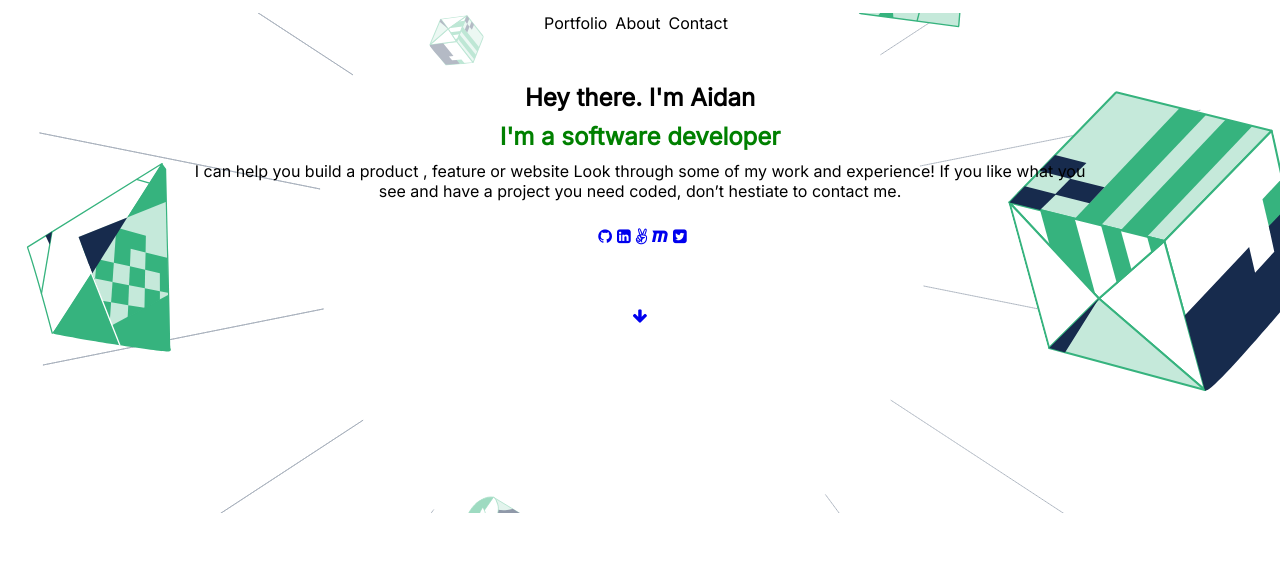
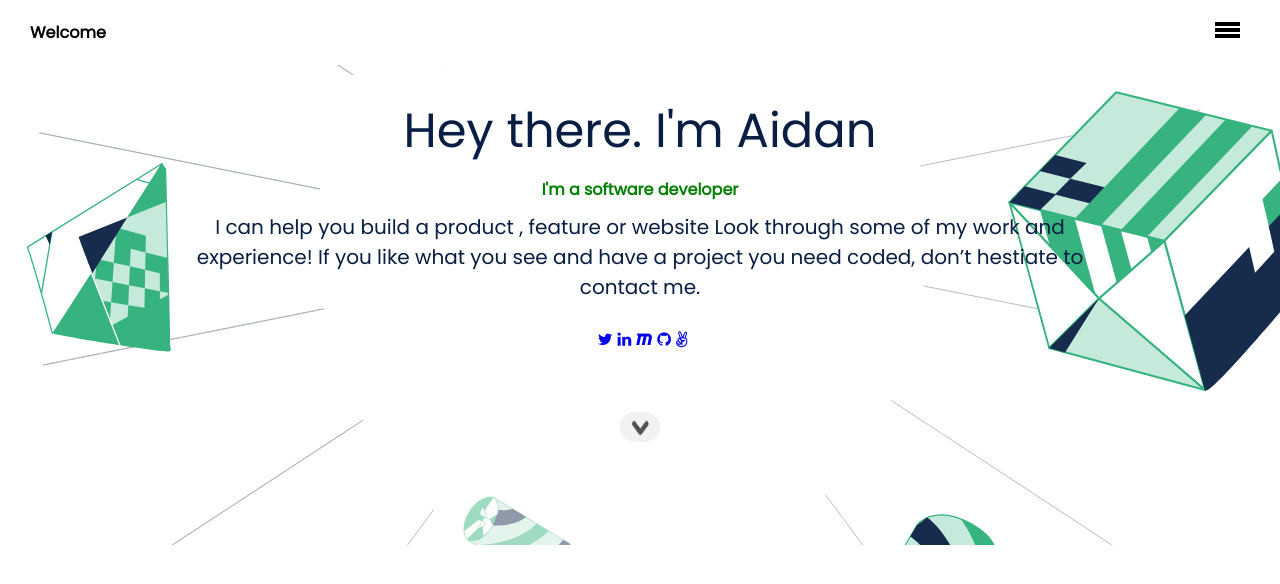
Before and after one commit to Aidan-bn/Portfolio, a website: page index.html in a window 1280 px wide. Drawn offline with Linux system fonts and the light colour scheme.

Commit message:
Update index.html and styles.css files

```diff
--- a/index.html
+++ b/index.html
@@ -6,28 +6,36 @@
     <meta name="viewport" content="width=device-width, initial-scale=1.0">
     <link rel="preconnect" href="https://fonts.googleapis.com">
     <link rel="preconnect" href="https://fonts.gstatic.com" crossorigin>
-    <link href="https://fonts.googleapis.com/css2?family=Inter&display=swap" rel="stylesheet">
+    <link href="https://fonts.googleapis.com/css2?family=Poppins&display=swap" rel="stylesheet">
     <link rel="stylesheet" href="https://cdnjs.cloudflare.com/ajax/libs/font-awesome/4.7.0/css/font-awesome.min.css">
     <link rel="stylesheet" href="/styles.css" >
     <title>Portifolio</title>
 </head>
 <body>
-    <header class="nav">
-        <div class="navbar">
-            <ul class="list">
-                <li class="listitems">Portfolio</li>
-                <li class="listitems">About</li>
-               <li class="listitems">Contact</li>
-            </ul>
-        </div>
+    <header>
+        <nav>
+            <div class="logo">
+                <a href="" class="logotext">Welcome</a>
+            </div>
+            <div class="hamburger">
+                <div class="navbar">
+                </div>
+                <div class="navbar">
+                </div>
+                <div class="navbar">
+                </div>
+            </div>
+        </nav>
+    </header>
 
-        <section class="headline">
+    <section class="contents">
+        <div class="headline">
             <div class="primary">
                 <div class="primaryblack">
-                    <h1>Hey there. I'm Aidan</h1>
+                    <p>Hey there. I'm Aidan</p>
                 </div>
                 <div class="primarygreen">
-                    <h2>I'm a software developer</h2>
+                    <p>I'm a software developer</p>
                 </div>
                 <div class="supportingtext">
                     <p class="para"> I can help you build a product , feature or website Look through some of my work and experience! If you like what you see and have a project you need coded,
@@ -35,18 +43,19 @@
                 </div>
                 <div class="socialmedia">
                     <ul class="ul-socialmedia">
+                        <li class="socialists"><a href="https://twitter.com/aidan-bn"><i class="fa fa-twitter"></i></a></li>
+                        <li class="socialists"><a href="https://twitter.com/aidan-bn"><i class="fa fa-linkedin"></i></a></li>
+                        <li class="socialists"><a href="https://maxcdn.com/aidan-bn"><i class="fa fa-maxcdn"></i></a></li>
                         <li class="socialists"><a href="https://github.com/aidan-bn"><i class="fa fa-github"></i></a></li>
-                        <li class="socialists"><a href="https://twitter.com/aidan-bn"><i class="fa fa-linkedin-square"></i></a></li>
-                        <li class="socialists"><a href="https://angellist.com/"><i class="fa fa-angellist"></i></a></li>
-                        <li class="socialists"><a href="https://maxcdn.com/"><i class="fa fa-maxcdn"></i></a></li>
-                        <li class="socialists"><a href="https://twitter.com/aidan-bn"><i class="fa fa-twitter-square"></i></a></li>
+                        <li class="socialists"><a href="https://angellist.com/aidan-bn"><i class="fa fa-angellist"></i></a></li>
                     </ul>
                 </div>
                 <div class="action">
-                    <a href="#"><i class="fa fa-arrow-down"></i></a>
+                    <a href="#"><img src="/images/dwn.png" alt="dwn-arr" class="dwn"></a>
                 </div>
             </div>
-        </section>
-    </header>
+        </div>
+    </section>
+
 </body>
 </html>
--- a/styles.css
+++ b/styles.css
@@ -1,17 +1,10 @@
 * {
   margin: 0;
   box-sizing: border-box;
-  font-family: 'Inter', sans-serif;
+  font-family: 'Poppins';
 }
 
-.nav {
-  background-image: url(/images/Header-llustration-desktop@2x.svg);
-  background-position: center center;
-  background-repeat: no-repeat;
-  background-attachment: fixed;
-  background-size: cover;
-}
-
+/*
 .list {
   display: flex;
   text-align: center;
@@ -24,22 +17,58 @@
   list-style: none;
   margin-right: 8px;
 }
+*/
 
+nav {
+  display: flex;
+  justify-content: space-between;
+  margin: 20px;
+}
+
+.logo a{
+  text-decoration: none;
+  color: black;
+  font-weight: bolder;
+  margin-left: 10px;
+}
+
+.hamburger .navbar {
+  background-color: black;
+  height: 4px;
+  width: 25px;
+  margin-top: 2px;
+  margin-right: 20px;
+}
+
+.contents {
+  background-image: url(/images/Header-llustration-desktop@2x.svg);
+  background-position: center center;
+  background-repeat: no-repeat;
+  background-attachment: fixed;
+  background-size: cover;
+}
 .headline {
   width: 70vw;
   height: 60vh;
   margin: auto;
-  padding-top: 50px;
+  padding-top: 30px;
+  display: flex;
 }
 
 .primary {
   justify-content: center;
   align-items: center;
+  color: #091E42;;
 }
 
+.title{
+  font-weight: 700;
+  font-size: 48;
+}
 .primary .primaryblack {
   text-align: center;
-  font-weight: bold;
+  font-size: 48px;
+  color: #091E42;;
 }
 
 .primary .primarygreen {
@@ -55,6 +84,8 @@
   justify-content: center;
   margin-block-start: 0;
   margin-block-end: 0;
+  font-size: 20px;
+  color: #091E42;;
 }
 
 .socialmedia {
@@ -73,6 +104,9 @@
   margin-block-end: 0;
 }
 
+a :hover :visited :active {
+  color: #091E42;
+}
 .socialists {
   list-style: none;
   margin-left: 5px;
@@ -85,3 +119,8 @@
   text-align: center;
   margin-top: 60px;
 }
+.dwn {
+  width: 40px;
+  height: 30px;
+  border-radius: 20px;
+}
```
Also changed, not shown: images/dwn.png (added).
